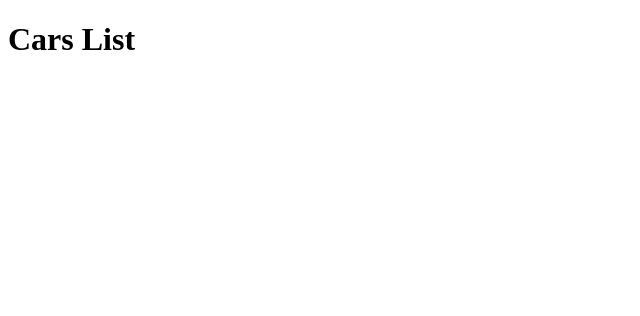
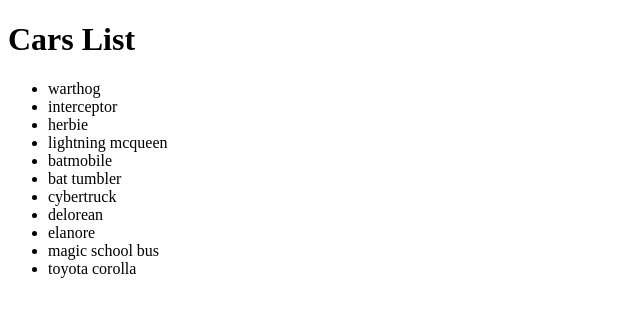
Before and after one commit to wadevenz/FEB24-T3W3-js-dom-intro, a plain HTML site: page src/index.html in a window 1280 px wide. Shown: the whole page, without its empty margins (0-640 px from the left). Drawn offline with Linux system fonts and the light colour scheme.

Commit message:
feat: populate page with content

```diff
--- a/src/index.html
+++ b/src/index.html
@@ -9,7 +9,7 @@
 
     <h1>Cars List</h1>
 
-    <section id=""carsContainer">
+    <section id="carsContainer">
 
     </section>
 
--- a/src/scripts/dataList.js
+++ b/src/scripts/dataList.js
@@ -12,6 +12,18 @@
     "toyota corolla"
 ];
 
+let carsContainerElement = document.getElementById("carsContainer");
+
+let carsContainerList = document.createElement("ul");
+
 dataArray.forEach(car => {
     console.log(car);
+
+    let newCarEntry = document.createElement("li");
+
+    newCarEntry.innerText += car;
+
+    carsContainerList.appendChild(newCarEntry);
 });
+
+carsContainerElement.appendChild(carsContainerList);
```
